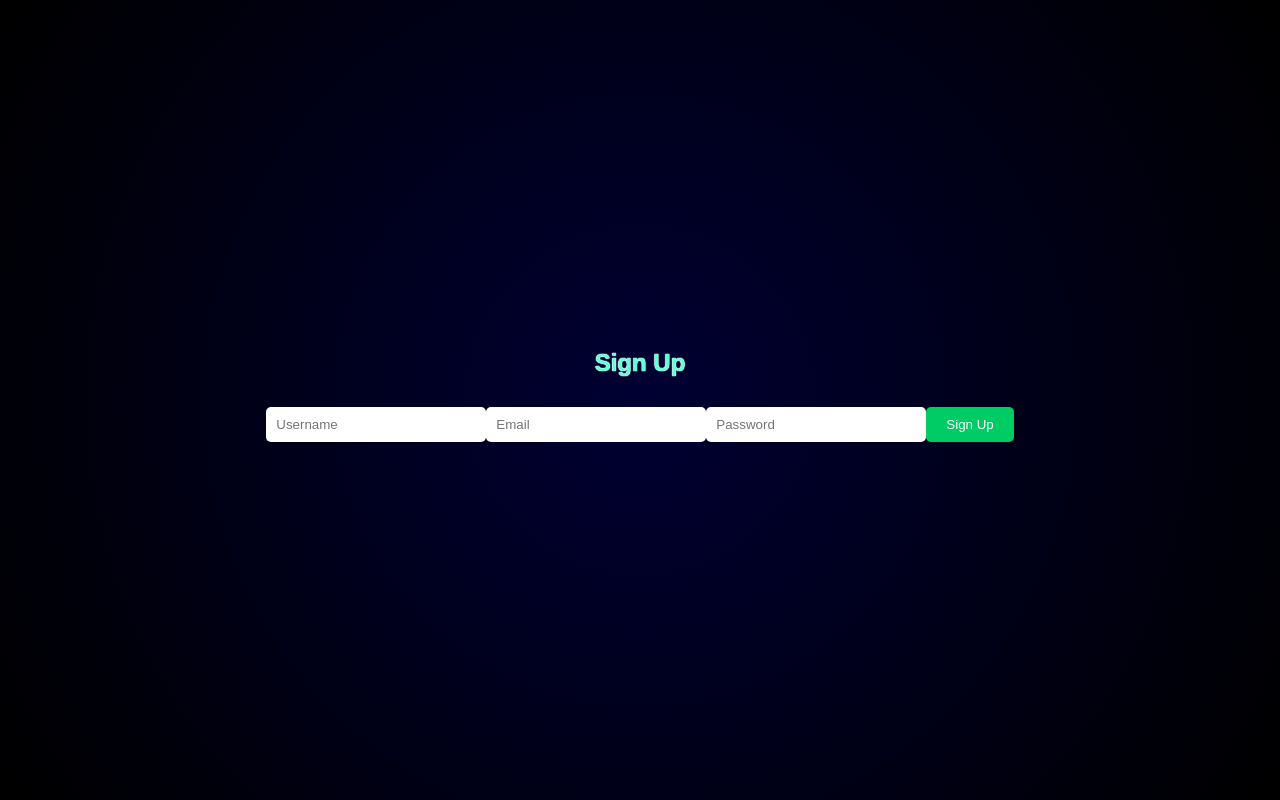
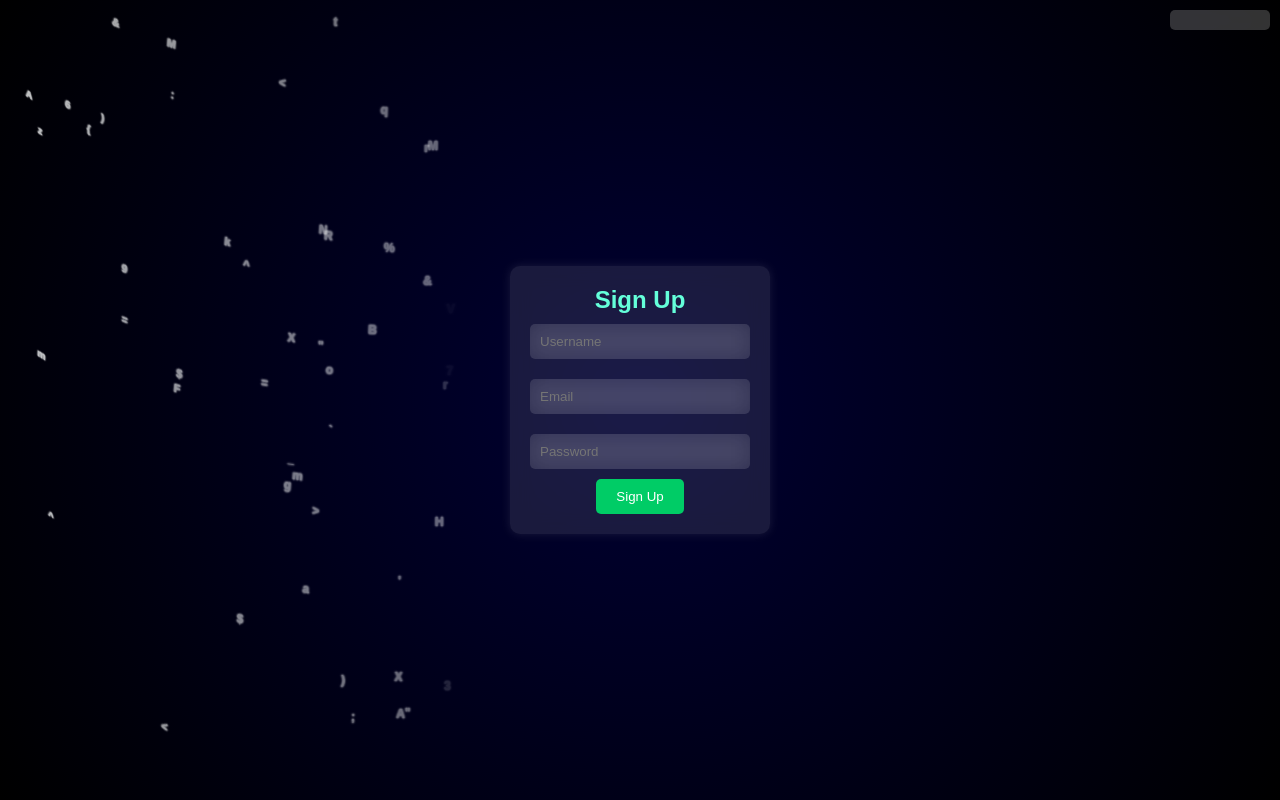
Before and after one commit to marma-akshay/marma_test_1, a React (Create React App) app in the folder frontend/: page /signup in a window 1280 px wide. Built offline with nearby package versions, Linux system fonts and the light colour scheme; a web font is replaced by a local one.

Commit message:
sign up page better format

```diff
--- a/frontend/src/components/SignUp.css
+++ b/frontend/src/components/SignUp.css
@@ -11,23 +11,32 @@
   font-weight: bold;
 }
 
-  .sign-up-container h2 {
-    margin-bottom: 20px;
-    text-shadow:
-      0 0 1px #fff,
-      0 0 1px #fff,
-      0 0 1px #fff;
+.sign-up-glass {
+  background: rgba(255, 255, 255, 0.1);
+  backdrop-filter: blur(10px);
+  border-radius: 10px;
+  padding: 20px;
+  box-shadow: 0 0 10px rgba(255, 255, 255, 0.1);
+  text-align: center;
 }
 
-  .sign-up-container input {
+.sign-up-form {
+  display: flex;
+  flex-direction: column;
+  align-items: center;
+}
+
+.sign-up-form input {
   margin: 10px 0;
   padding: 10px;
   border: none;
   border-radius: 5px;
   width: 200px;
+  background: rgba(255, 255, 255, 0.1);
+  backdrop-filter: blur(10px);
 }
 
-  .sign-up-container .sign-up-button {
+.sign-up-button-signup {
   padding: 10px 20px;
   border: none;
   background-color: #00cc66;
@@ -38,11 +47,84 @@
   text-decoration: none;
 }
 
-  .sign-up-container .sign-up-button:hover {
+.sign-up-button-signup:hover {
   background-color: #0056b3;
 }
 
-  .sign-up-container .error-message {
+.error-message-signup {
   color: #ff6666;
   margin-top: 10px;
 }
+
+.data-point-signup {
+  position: absolute;
+  font-size: 0.75rem;
+  color: rgba(255, 255, 255, 0.8);
+  text-shadow:
+    0 0 2px #FBFFFF,
+    0 0 2px #FBFFFF,
+    0 0 2px #FBFFFF,
+    0 0 2px #FBFFFF;
+  transform: rotateX(45deg) rotateY(45deg);
+}
+
+@keyframes moveToPointTopSignUp {
+  0% {
+    opacity: 0.8;
+  }
+  80% {
+    opacity: 0.4;
+  }
+  100% {
+    transform: translateX(35vw);
+    opacity: 0;
+  }
+}
+
+.auth-options-signup {
+  position: absolute;
+  top: 10px;
+  right: 10px;
+  width: 100px;
+  height: 20px;
+  background: rgba(255, 255, 255, 0.2);
+  backdrop-filter: blur(10px);
+  border-radius: 5px;
+  overflow: hidden;
+  cursor: pointer;
+  transition: height 0.3s ease;
+}
+
+.auth-options-signup:hover {
+  height: 140px;
+}
+
+.auth-options-content-signup {
+  position: relative;
+  top: 5px;
+  background: rgba(255, 255, 255, 0.2);
+  backdrop-filter: blur(10px);
+  border-radius: 5px;
+  padding: 10px;
+  display: flex;
+  flex-direction: column;
+  align-items: center;
+  justify-content: center;
+  opacity: 0;
+  transition: opacity 0.3s ease;
+}
+
+.auth-options-signup:hover .auth-options-content-signup {
+  opacity: 0.4;
+}
+
+.auth-options-content-signup a {
+  margin: 10px;
+  color: #ffffff;
+  text-decoration: none;
+  transition: color 0.3s ease;
+}
+
+.auth-options-content-signup a:hover {
+  color: #00cc66;
+}
--- a/frontend/src/components/SignUp.js
+++ b/frontend/src/components/SignUp.js
@@ -1,6 +1,6 @@
 import React, { useState } from 'react';
-import { useNavigate } from 'react-router-dom';
-import './SignUp.css'; // Import the new CSS file
+import { useNavigate, Link } from 'react-router-dom';
+import './SignUp.css';
 
 function SignUp() {
   const [username, setUsername] = useState('');
@@ -9,9 +9,19 @@ function SignUp() {
   const [error, setError] = useState('');
   const navigate = useNavigate();
 
+  const dataPoints = [];
+  for (let i = 0; i < 50; i++) {
+    const position = Math.random() * 100 + "vh";
+    const point = {
+      character: String.fromCharCode(33 + Math.floor(Math.random() * (126 - 33))),
+      position: position,
+      animationDelay: `${Math.random() * 5}s`
+    };
+    dataPoints.push(point);
+  }
+
   const handleSignUp = async (e) => {
     e.preventDefault();
-
     try {
       const response = await fetch('http://localhost:3001/auth/register', {
         method: 'POST',
@@ -35,14 +45,36 @@ function SignUp() {
 
   return (
     <div className="sign-up-container">
-      <h2>Sign Up</h2>
-      <form onSubmit={handleSignUp}>
-        <input type="text" placeholder="Username" onChange={(e) => setUsername(e.target.value)} required />
-        <input type="email" placeholder="Email" onChange={(e) => setEmail(e.target.value)} required />
-        <input type="password" placeholder="Password" onChange={(e) => setPassword(e.target.value)} required />
-        <button type="submit" className="sign-up-button">Sign Up</button>
-      </form>
-      {error && <p className="error-message">{error}</p>}
+      {dataPoints.map((point, index) => {
+        let style = {
+          top: point.position,
+          left: '0',
+          animation: `moveToPointTopSignUp ${5 + Math.random() * 5}s infinite`,
+          animationDelay: point.animationDelay
+        };
+        return (
+          <span key={index} className="data-point-signup" style={style}>{point.character}</span>
+        );
+      })}
+
+      <div className="auth-options-signup">
+        <div className="auth-options-content-signup">
+          <Link to="/signin">Log In</Link>
+          <Link to="/AboutUs">About</Link>
+          <Link to="/FAQ">FAQ</Link>
+        </div>
+      </div>
+
+      <div className="sign-up-glass">
+        <h2>Sign Up</h2>
+        <form onSubmit={handleSignUp} className="sign-up-form">
+          <input type="text" placeholder="Username" onChange={(e) => setUsername(e.target.value)} required />
+          <input type="email" placeholder="Email" onChange={(e) => setEmail(e.target.value)} required />
+          <input type="password" placeholder="Password" onChange={(e) => setPassword(e.target.value)} required />
+          <button type="submit" className="sign-up-button-signup">Sign Up</button>
+        </form>
+        {error && <p className="error-message-signup">{error}</p>}
+      </div>
     </div>
   );
 }
```
Lines whose indentation alone changed are shown as unchanged.
